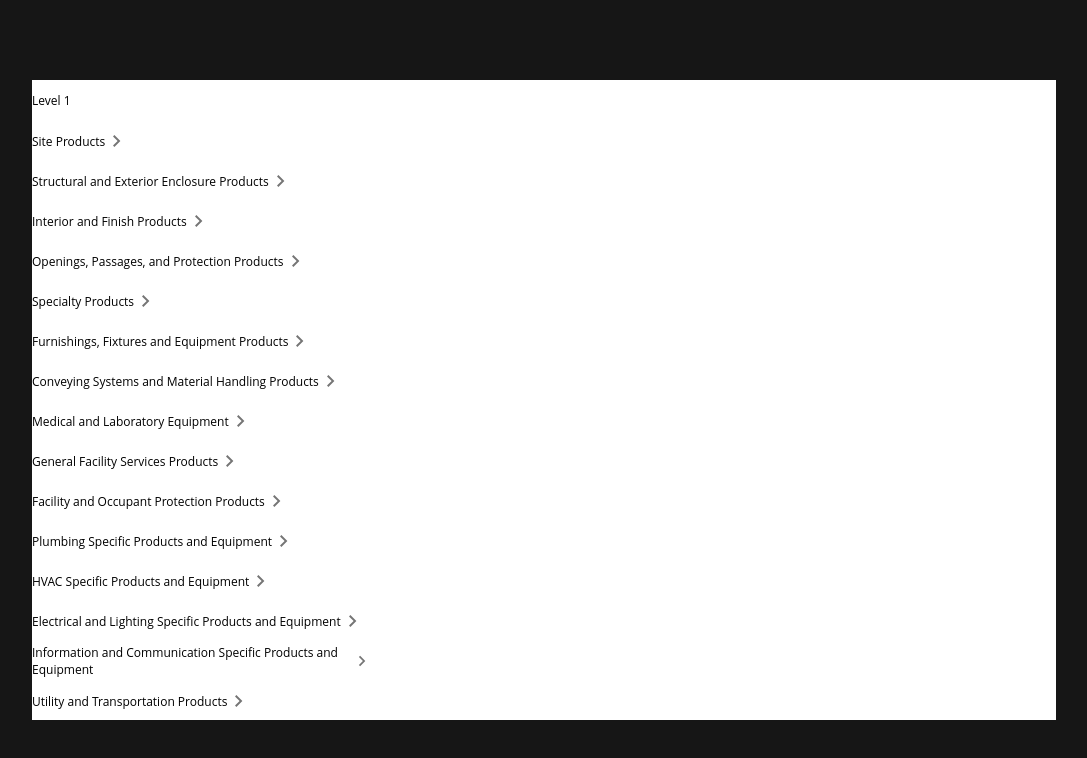
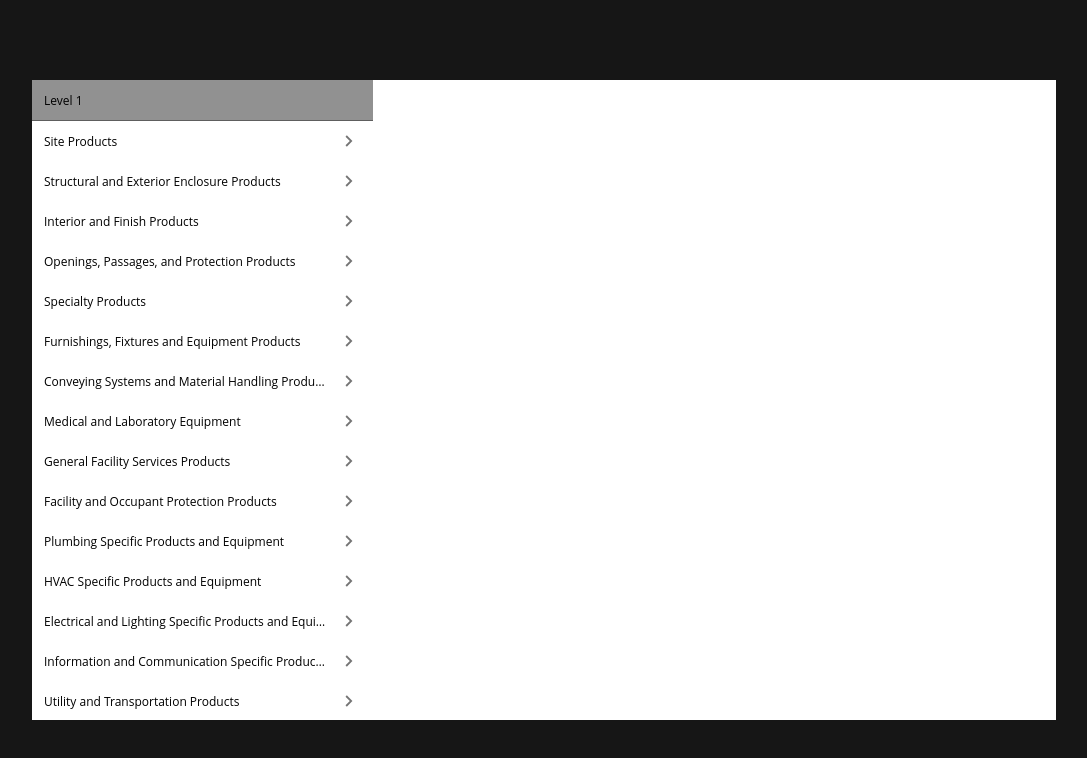
Before and after one commit to zmm2025/react-testing-app, a React (Create React App) app: page / in a window 1280 px wide. Shown: the top 758 px of the page, without its empty margins (96-1183 px from the left). Built offline with nearby package versions, Linux system fonts and the light colour scheme.

Commit message:
add back in more styling

```diff
--- a/src/components/ClassSelector/ClassSelectorV2.css
+++ b/src/components/ClassSelector/ClassSelectorV2.css
@@ -1,4 +1,4 @@
-.class-selector {
+div.class-selector {
     /* Layout */
     display: flex;
     height: 80vh;
@@ -13,20 +13,98 @@
     scrollbar-width: none;
 }
 
-.column {
+div.column {
     /* Layout */
     max-width: calc((100% - 1px - 1px) / 3);
     min-width: calc((100% - 1px - 1px) / 3);
 }
 
-.divider {
-
+div.divider {
+    /* Appearance */
+    background-color: var(--neutral-600, #5e5e5e);
 }
 
-.header-cell {
-
+div.divider.horizontal {
+    /* Layout */
+    min-height: 1px;
 }
 
-.column-body {
+div.divider.vertical {
+    /* Layout */
+    min-width: 1px;
+}
 
+div.header-cell {
+    /* Layout */
+    align-content: center;
+    height: 40px;
+    padding: 0px 12px;
+
+    /* Appearance */
+    background: var(--neutral-400, #919191);
 }
+
+div.column-body {
+    /* Layout */
+    height: calc(100% - 40px - 1px);
+    overflow-x: hidden;
+    overflow-y: auto;
+    width: 100%;
+}
+
+div.cell2 {
+    /* Layout */
+    align-items: center;
+    display: flex;
+    height: 40px;
+
+    /* Appearance */
+    cursor: pointer;
+
+
+    .selected {
+        /* Appearance */
+        background-color: var(--blue-500, #5596E6);
+
+        &:hover {
+            /* Appearance */
+            background-color: var(--blue-400, #3775D9);
+        }
+
+        &:active {
+            /* Appearance */
+            background-color: var(--blue-500, #5596E6);
+        }
+    }
+
+    .unselected {
+        &:hover {
+            /* Appearance */
+            background-color: var(--neutral-100, #e2e2e2);
+        }
+
+        &:active {
+            /* Appearance */
+            background-color: var(--neutral-200, #c7c7c7);
+        }
+
+    }
+
+    p.cell-text {
+        /* Layout */
+        overflow: hidden;
+        margin-left: 12px;
+        margin-right: 12px;
+        width: calc(100% - 40px);
+
+        /* Text */
+        text-overflow: ellipsis;
+        white-space: nowrap;
+    }
+
+    svg.chevron {
+        /* Layout */
+        display: block;
+        margin-right: 12px;
+    }
+}
--- a/src/components/ClassSelector/ClassSelectorV2.js
+++ b/src/components/ClassSelector/ClassSelectorV2.js
@@ -73,7 +73,7 @@ function ColumnBody({ levelClasses }) {
 
 function Cell({ cellClassName, hasChildren }) {
     return (
-        <div className="cell">
+        <div className="cell2 unselected">
             <p className="cell-text">{cellClassName}</p>
             {hasChildren && <RightChevron className="chevron" />}
         </div>
```
